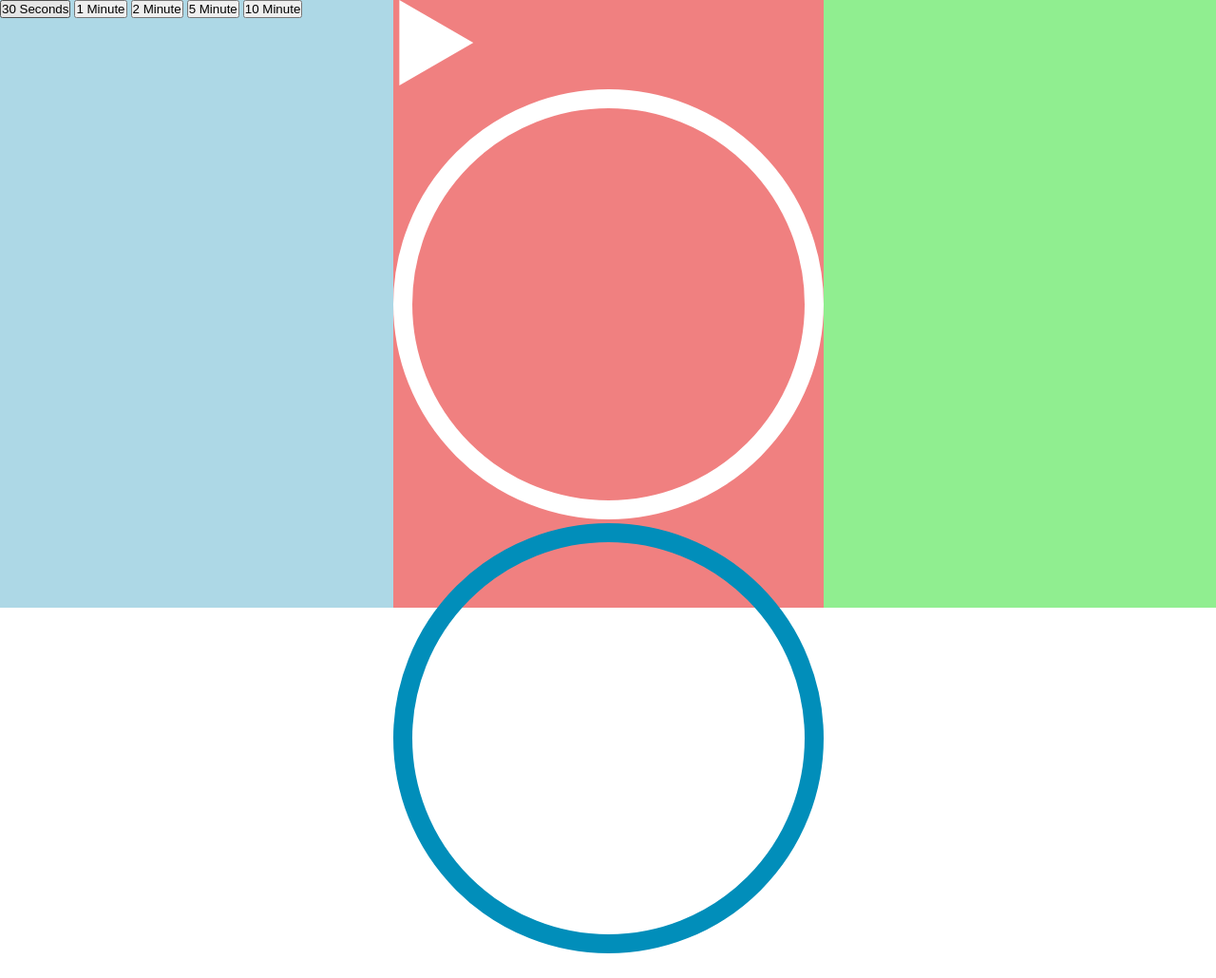
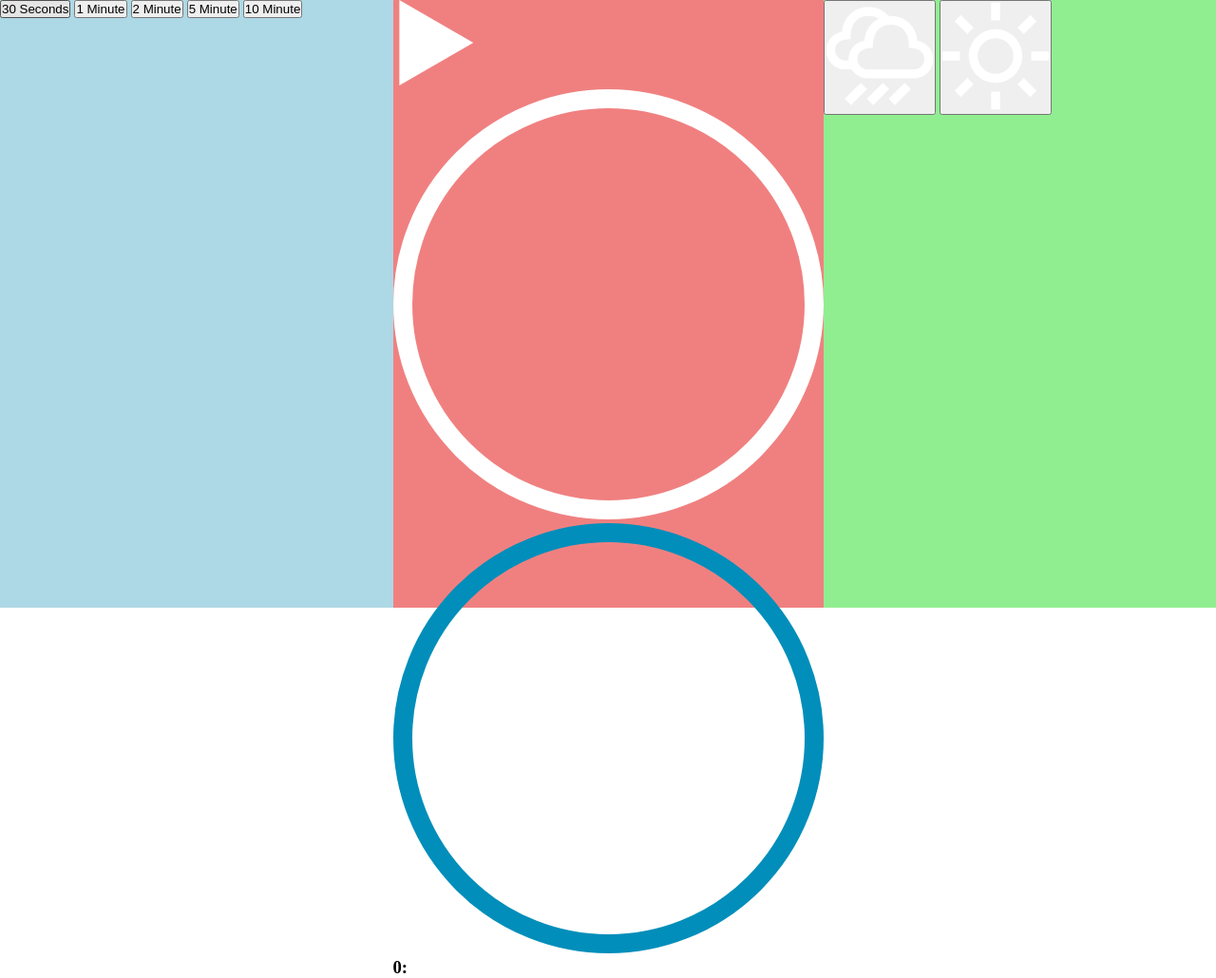
Before and after one commit to PedroLanzinha/Javascript-Meditation-Aplication-Tutorial, a plain HTML site: page index.html in a window 1280 px wide. Shown: the whole page at 95% size. Before the commit the page ends 1008 px from the top, so only its background shows below. Drawn offline with Linux system fonts and the light colour scheme.

Commit message:
html complete

```diff
--- a/index.html
+++ b/index.html
@@ -22,6 +22,7 @@
             </audio>
             <img src="./svg/play.svg" alt="play" class="play"/>
             <svg
+            class="track-outline"
                 width="453"
                 height="453"
                 viewBox="0 0 453 453"
@@ -37,6 +38,7 @@
                     />
             </svg>
             <svg
+            class="moving-outline"
                 width="453"
                 height="453"
                 viewBox="0 0 453 453"
@@ -51,11 +53,17 @@
                     stroke-width="20"
                 />
             </svg>
+            <h3 class="time-display">0:</h3>
         </div>
-        <div class="sound-picker"></div>
+        <div class="sound-picker">
+            <button data-sound="./sounds/rain.mp3" data-video="./video/rain.mp4"
+                ><img src="./svg/rain.svg" alt="">
+            </button>
+            <button data-sound="./sounds/beach.mp3" data-video="./video/beach.mp4">
+                <img src="./svg/beach.svg" alt="">
+            </button>
         </div>
-
-
+    </div>
 
     <script src="./app.js"></script>
 </body>
```
Lines whose indentation alone changed are shown as unchanged.
